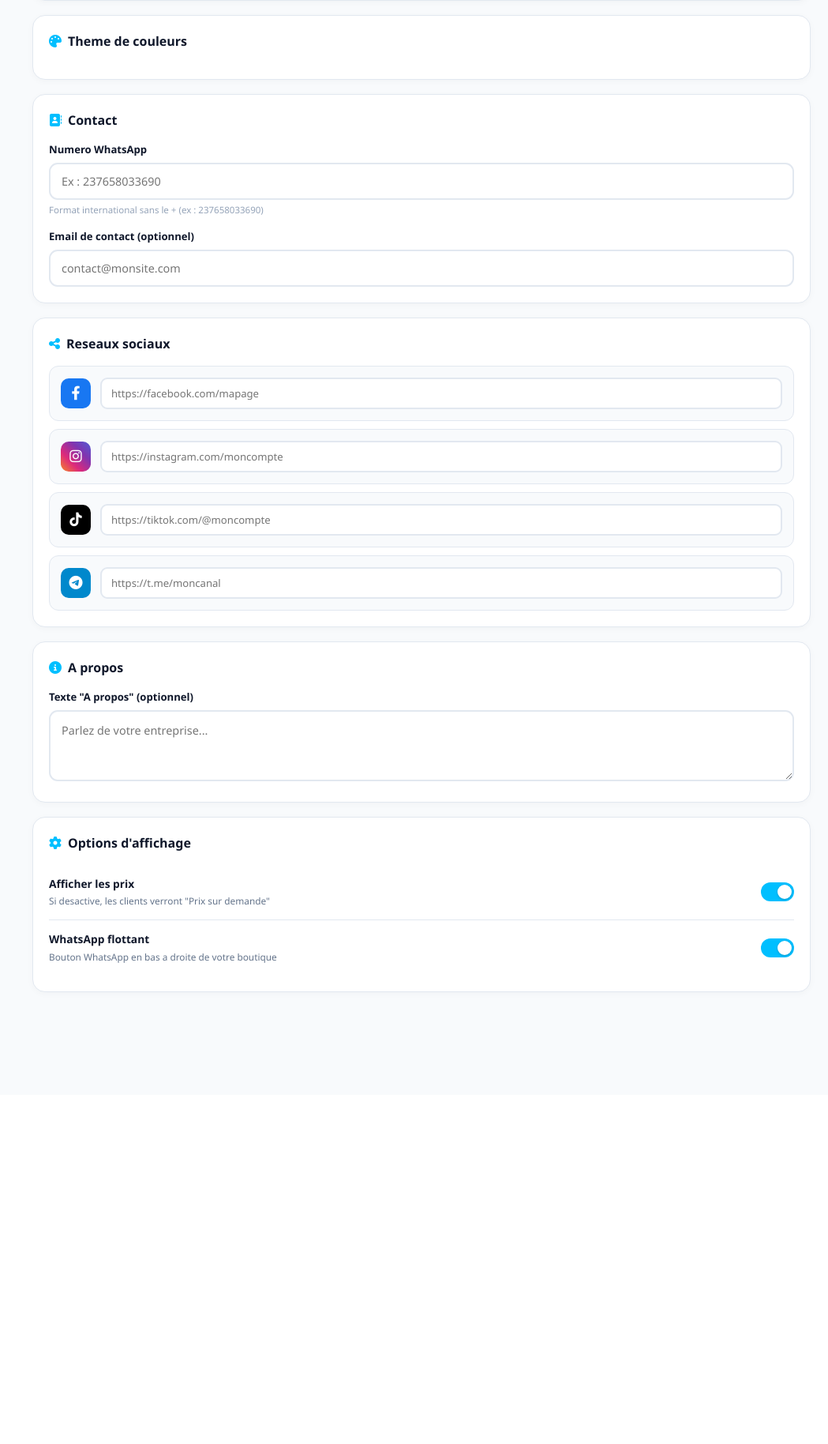
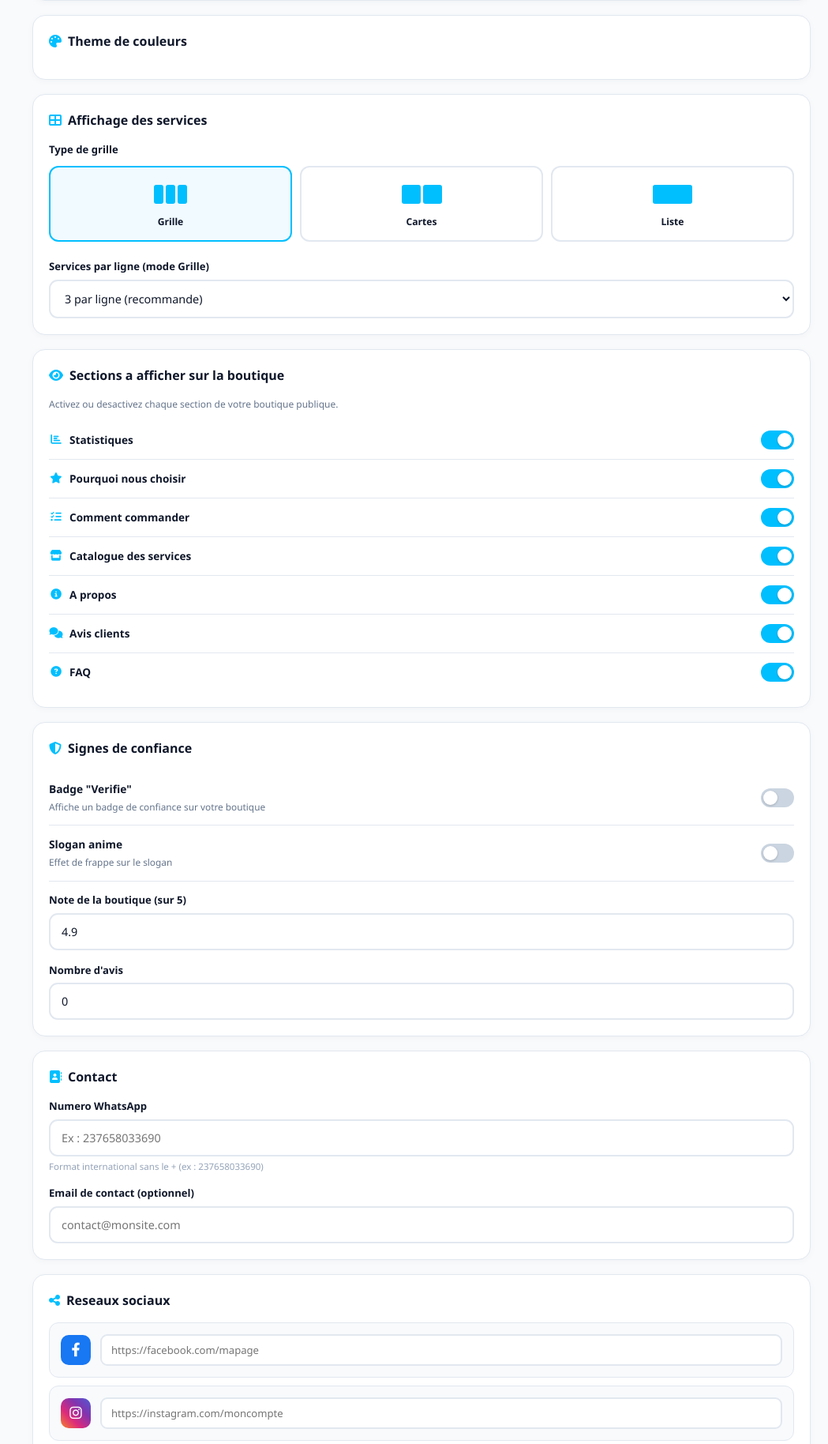
Before and after one commit to abdoula14cherif/kalilinux, a Flask app: template app/templates/dashboard/boutique.html in a window 1280 px wide. Shown: the part 936-2764 px from the top of the page at 79% size, without its empty margins (231-1280 px from the left). Before the commit the page ends 2192 px from the top, so only its background shows below. Run offline with Flask 3, Linux system fonts and the light colour scheme; the template is opened without the code that fills it, so the values that code supplies are empty.

Commit message:
Update boutique.html

```diff
--- a/app/templates/dashboard/boutique.html
+++ b/app/templates/dashboard/boutique.html
@@ -23,13 +23,13 @@
 .inp:focus,.txta:focus{border-color:#00BFFF}
 .txta{min-height:90px;resize:vertical;line-height:1.6}
 
-.themes-grid{display:grid;grid-template-columns:repeat(auto-fit,minmax(100px,1fr));gap:10px;margin-top:10px}
+.themes-grid{display:grid;grid-template-columns:repeat(auto-fit,minmax(90px,1fr));gap:10px;margin-top:10px}
 .theme-item{position:relative;cursor:pointer;border:3px solid #E2E8F0;border-radius:14px;overflow:hidden;transition:all .2s}
-.theme-item:hover{transform:translateY(-3px);border-color:#CBD5E1}
+.theme-item:hover{transform:translateY(-3px)}
 .theme-item.actif{border-color:#00BFFF;box-shadow:0 0 0 4px rgba(0,191,255,.15)}
 .theme-item input{position:absolute;opacity:0;pointer-events:none}
-.theme-preview{height:58px;display:flex;align-items:center;justify-content:center;color:#fff;font-weight:900;font-size:1.1rem}
-.theme-label{text-align:center;font-size:.76rem;font-weight:700;color:#0F172A;padding:7px 4px;background:#fff}
+.theme-preview{height:54px;display:flex;align-items:center;justify-content:center;color:#fff;font-weight:900;font-size:1.1rem}
+.theme-label{text-align:center;font-size:.74rem;font-weight:700;color:#0F172A;padding:6px 4px;background:#fff}
 
 .upload-box{border:2px dashed #CBD5E1;border-radius:12px;padding:18px;text-align:center;cursor:pointer;position:relative;overflow:hidden;transition:all .2s;background:#F8FAFC}
 .upload-box:hover{border-color:#00BFFF;background:#F0FAFF}
@@ -38,7 +38,7 @@
 .upload-box span{font-size:.78rem;color:#64748B;font-weight:600}
 .preview-img{max-width:100%;max-height:120px;border-radius:10px;margin-top:12px;object-fit:cover;border:1px solid #E2E8F0}
 .preview-banniere{max-width:100%;max-height:90px;border-radius:10px;margin-top:12px;object-fit:cover;border:1px solid #E2E8F0;width:100%}
-.btn-suppr{display:inline-flex;align-items:center;gap:5px;background:#FEE2E2;color:#991B1B;padding:6px 12px;border-radius:9px;font-size:.74rem;font-weight:700;border:none;cursor:pointer;margin-top:8px;text-decoration:none}
+.btn-suppr{display:inline-flex;align-items:center;gap:5px;background:#FEE2E2;color:#991B1B;padding:6px 12px;border-radius:9px;font-size:.74rem;font-weight:700;border:none;cursor:pointer;margin-top:8px}
 
 .reseau-item{display:flex;align-items:center;gap:12px;padding:14px;background:#F8FAFC;border:1px solid #E2E8F0;border-radius:12px;margin-bottom:10px}
 .reseau-icon{width:38px;height:38px;border-radius:10px;display:flex;align-items:center;justify-content:center;color:#fff;font-size:1.1rem;flex-shrink:0}
@@ -61,12 +61,27 @@
 input:checked + .slider{background:#00BFFF}
 input:checked + .slider:before{transform:translateX(18px)}
 
-/* BARRE DE SAUVEGARDE */
+/* CHOIX GRILLE */
+.grid-options{display:grid;grid-template-columns:repeat(3,1fr);gap:10px;margin-top:10px}
+.grid-opt{border:2px solid #E2E8F0;border-radius:12px;padding:14px 8px;text-align:center;cursor:pointer;transition:all .2s;background:#fff}
+.grid-opt:hover{border-color:#00BFFF}
+.grid-opt.actif{border-color:#00BFFF;background:#F0FAFF}
+.grid-opt input{position:absolute;opacity:0}
+.grid-opt-visu{height:40px;display:flex;gap:3px;justify-content:center;align-items:center;margin-bottom:6px}
+.grid-opt-visu div{background:#00BFFF;border-radius:3px;height:24px}
+.grid-opt-lbl{font-size:.76rem;font-weight:700;color:#0F172A}
+
+/* SECTIONS TOGGLE */
+.section-toggle{display:flex;align-items:center;justify-content:space-between;padding:12px 0;border-bottom:1px solid #E2E8F0}
+.section-toggle:last-child{border-bottom:none}
+.section-toggle-lbl{font-size:.85rem;font-weight:600;color:#0F172A;display:flex;align-items:center;gap:8px}
+.section-toggle-lbl i{color:#00BFFF;width:18px;text-align:center}
+
 .save-bar{position:fixed;bottom:0;left:250px;right:0;background:#fff;border-top:2px solid #E2E8F0;padding:14px 22px;display:flex;gap:10px;justify-content:flex-end;box-shadow:0 -4px 12px rgba(0,0,0,.06);z-index:80}
 @media(max-width:900px){.save-bar{left:0}}
 .btn-save{background:linear-gradient(135deg,#00BFFF,#0096C7);color:#fff;padding:14px 28px;border-radius:12px;border:none;font-weight:800;font-size:.92rem;cursor:pointer;box-shadow:0 4px 14px rgba(0,191,255,.3);display:inline-flex;align-items:center;gap:8px;transition:transform .2s}
-.btn-save:hover{transform:translateY(-1px);box-shadow:0 6px 18px rgba(0,191,255,.4)}
-.btn-save:active{transform:translateY(0)}
+.btn-save:hover{transform:translateY(-1px)}
+.btn-save:disabled{opacity:.6;cursor:not-allowed}
 {% endblock %}
 
 {% block dashboard_content %}
@@ -88,6 +103,7 @@ input:checked + .slider:before{transform:translateX(18px)}
 
   <form method="POST" action="{{ url_for('dashboard.boutique_enregistrer') }}" enctype="multipart/form-data" id="formBoutique">
 
+    <!-- IDENTITE -->
     <div class="card">
       <div class="card-title"><i class="fas fa-store"></i> Identite de la boutique</div>
       <div class="fg">
@@ -104,9 +120,9 @@ input:checked + .slider:before{transform:translateX(18px)}
       </div>
     </div>
 
+    <!-- APPARENCE -->
     <div class="card">
       <div class="card-title"><i class="fas fa-image"></i> Apparence</div>
-
       <div class="fg">
         <label>Logo de la boutique</label>
         <div class="upload-box">
@@ -121,7 +137,6 @@ input:checked + .slider:before{transform:translateX(18px)}
         </div>
         {% endif %}
       </div>
-
       <div class="fg" style="margin-bottom:0">
         <label>Banniere</label>
         <div class="upload-box">
@@ -138,6 +153,7 @@ input:checked + .slider:before{transform:translateX(18px)}
       </div>
     </div>
 
+    <!-- THEME -->
     <div class="card">
       <div class="card-title"><i class="fas fa-palette"></i> Theme de couleurs</div>
       <div class="themes-grid">
@@ -151,6 +167,112 @@ input:checked + .slider:before{transform:translateX(18px)}
       </div>
     </div>
 
+    <!-- ⭐ AFFICHAGE DES SERVICES (NOUVEAU) -->
+    <div class="card">
+      <div class="card-title"><i class="fas fa-th-large"></i> Affichage des services</div>
+
+      <div class="fg">
+        <label>Type de grille</label>
+        <div class="grid-options">
+          <label class="grid-opt {% if (profile.boutique_type_grille or 'grille') == 'grille' %}actif{% endif %}">
+            <input type="radio" name="boutique_type_grille" value="grille" {% if (profile.boutique_type_grille or 'grille') == 'grille' %}checked{% endif %} onchange="selectGrid(this)">
+            <div class="grid-opt-visu">
+              <div style="width:12px"></div><div style="width:12px"></div><div style="width:12px"></div>
+            </div>
+            <div class="grid-opt-lbl">Grille</div>
+          </label>
+          <label class="grid-opt {% if profile.boutique_type_grille == 'cartes' %}actif{% endif %}">
+            <input type="radio" name="boutique_type_grille" value="cartes" {% if profile.boutique_type_grille == 'cartes' %}checked{% endif %} onchange="selectGrid(this)">
+            <div class="grid-opt-visu">
+              <div style="width:24px"></div><div style="width:24px"></div>
+            </div>
+            <div class="grid-opt-lbl">Cartes</div>
+          </label>
+          <label class="grid-opt {% if profile.boutique_type_grille == 'liste' %}actif{% endif %}">
+            <input type="radio" name="boutique_type_grille" value="liste" {% if profile.boutique_type_grille == 'liste' %}checked{% endif %} onchange="selectGrid(this)">
+            <div class="grid-opt-visu">
+              <div style="width:50px"></div>
+            </div>
+            <div class="grid-opt-lbl">Liste</div>
+          </label>
+        </div>
+      </div>
+
+      <div class="fg" style="margin-bottom:0">
+        <label>Services par ligne (mode Grille)</label>
+        <select class="inp" name="boutique_services_par_ligne">
+          <option value="2" {% if profile.boutique_services_par_ligne == 2 %}selected{% endif %}>2 par ligne</option>
+          <option value="3" {% if (profile.boutique_services_par_ligne or 3) == 3 %}selected{% endif %}>3 par ligne (recommande)</option>
+          <option value="4" {% if profile.boutique_services_par_ligne == 4 %}selected{% endif %}>4 par ligne</option>
+        </select>
+      </div>
+    </div>
+
+    <!-- ⭐ SECTIONS A AFFICHER (NOUVEAU) -->
+    <div class="card">
+      <div class="card-title"><i class="fas fa-eye"></i> Sections a afficher sur la boutique</div>
+      <div class="hint" style="margin-bottom:12px;font-size:.75rem;color:#64748B">Activez ou desactivez chaque section de votre boutique publique.</div>
+
+      {% set sections = profile.boutique_sections_affichees or {} %}
+      {% set secs = [
+        ('stats', 'Statistiques', 'fas fa-chart-bar'),
+        ('avantages', 'Pourquoi nous choisir', 'fas fa-star'),
+        ('comment', 'Comment commander', 'fas fa-list-check'),
+        ('services', 'Catalogue des services', 'fas fa-store'),
+        ('apropos', 'A propos', 'fas fa-info-circle'),
+        ('avis', 'Avis clients', 'fas fa-comments'),
+        ('faq', 'FAQ', 'fas fa-question-circle')
+      ] %}
+
+      {% for key, label, ico in secs %}
+      <div class="section-toggle">
+        <div class="section-toggle-lbl"><i class="{{ ico }}"></i> {{ label }}</div>
+        <label class="switch">
+          <input type="checkbox" name="section_{{ key }}" {% if sections.get(key, True) %}checked{% endif %}>
+          <span class="slider"></span>
+        </label>
+      </div>
+      {% endfor %}
+    </div>
+
+    <!-- ⭐ CONFIANCE (NOUVEAU) -->
+    <div class="card">
+      <div class="card-title"><i class="fas fa-shield-halved"></i> Signes de confiance</div>
+
+      <div class="toggle-row">
+        <div>
+          <div class="toggle-lbl">Badge "Verifie"</div>
+          <div class="toggle-desc">Affiche un badge de confiance sur votre boutique</div>
+        </div>
+        <label class="switch">
+          <input type="checkbox" name="boutique_badge_verifie" {% if profile.boutique_badge_verifie %}checked{% endif %}>
+          <span class="slider"></span>
+        </label>
+      </div>
+
+      <div class="toggle-row">
+        <div>
+          <div class="toggle-lbl">Slogan anime</div>
+          <div class="toggle-desc">Effet de frappe sur le slogan</div>
+        </div>
+        <label class="switch">
+          <input type="checkbox" name="boutique_slogan_anime" {% if profile.boutique_slogan_anime %}checked{% endif %}>
+          <span class="slider"></span>
+        </label>
+      </div>
+
+      <div class="fg" style="margin-top:14px">
+        <label>Note de la boutique (sur 5)</label>
+        <input class="inp" type="number" name="boutique_note" step="0.1" min="0" max="5" value="{{ profile.boutique_note or 4.9 }}" placeholder="4.9">
+      </div>
+
+      <div class="fg" style="margin-bottom:0">
+        <label>Nombre d'avis</label>
+        <input class="inp" type="number" name="boutique_nb_avis" min="0" value="{{ profile.boutique_nb_avis or 0 }}" placeholder="0">
+      </div>
+    </div>
+
+    <!-- CONTACT -->
     <div class="card">
       <div class="card-title"><i class="fas fa-address-book"></i> Contact</div>
       <div class="fg">
@@ -164,38 +286,28 @@ input:checked + .slider:before{transform:translateX(18px)}
       </div>
     </div>
 
+    <!-- RESEAUX -->
     <div class="card">
       <div class="card-title"><i class="fas fa-share-alt"></i> Reseaux sociaux</div>
-
       <div class="reseau-item">
         <div class="reseau-icon reseau-fb"><i class="fab fa-facebook-f"></i></div>
-        <div class="reseau-content">
-          <input class="reseau-input" type="url" name="boutique_facebook" value="{{ profile.boutique_facebook or '' }}" placeholder="https://facebook.com/mapage">
-        </div>
+        <div class="reseau-content"><input class="reseau-input" type="url" name="boutique_facebook" value="{{ profile.boutique_facebook or '' }}" placeholder="https://facebook.com/mapage"></div>
       </div>
-
       <div class="reseau-item">
         <div class="reseau-icon reseau-ig"><i class="fab fa-instagram"></i></div>
-        <div class="reseau-content">
-          <input class="reseau-input" type="url" name="boutique_instagram" value="{{ profile.boutique_instagram or '' }}" placeholder="https://instagram.com/moncompte">
-        </div>
+        <div class="reseau-content"><input class="reseau-input" type="url" name="boutique_instagram" value="{{ profile.boutique_instagram or '' }}" placeholder="https://instagram.com/moncompte"></div>
       </div>
-
       <div class="reseau-item">
         <div class="reseau-icon reseau-tt"><i class="fab fa-tiktok"></i></div>
-        <div class="reseau-content">
-          <input class="reseau-input" type="url" name="boutique_tiktok" value="{{ profile.boutique_tiktok or '' }}" placeholder="https://tiktok.com/@moncompte">
-        </div>
+        <div class="reseau-content"><input class="reseau-input" type="url" name="boutique_tiktok" value="{{ profile.boutique_tiktok or '' }}" placeholder="https://tiktok.com/@moncompte"></div>
       </div>
-
       <div class="reseau-item" style="margin-bottom:0">
         <div class="reseau-icon reseau-tg"><i class="fab fa-telegram"></i></div>
-        <div class="reseau-content">
-          <input class="reseau-input" type="url" name="boutique_telegram" value="{{ profile.boutique_telegram or '' }}" placeholder="https://t.me/moncanal">
-        </div>
+        <div class="reseau-content"><input class="reseau-input" type="url" name="boutique_telegram" value="{{ profile.boutique_telegram or '' }}" placeholder="https://t.me/moncanal"></div>
       </div>
     </div>
 
+    <!-- A PROPOS -->
     <div class="card">
       <div class="card-title"><i class="fas fa-info-circle"></i> A propos</div>
       <div class="fg" style="margin-bottom:0">
@@ -204,6 +316,7 @@ input:checked + .slider:before{transform:translateX(18px)}
       </div>
     </div>
 
+    <!-- OPTIONS -->
     <div class="card">
       <div class="card-title"><i class="fas fa-cog"></i> Options d'affichage</div>
       <div class="toggle-row">
@@ -228,7 +341,6 @@ input:checked + .slider:before{transform:translateX(18px)}
       </div>
     </div>
 
-    <!-- BARRE DE SAUVEGARDE FIXE -->
     <div class="save-bar">
       <button type="submit" class="btn-save" id="btnSave">
         <i class="fas fa-save"></i> Enregistrer les modifications
@@ -237,7 +349,6 @@ input:checked + .slider:before{transform:translateX(18px)}
 
   </form>
 
-  <!-- FORM SEPARE POUR SUPPRESSION IMAGE (hors du form principal) -->
   <form method="POST" action="{{ url_for('dashboard.boutique_supprimer_image') }}" id="formSupprImage" style="display:none">
     <input type="hidden" name="type" id="supprType">
   </form>
@@ -249,19 +360,19 @@ function selectTheme(el){
   document.querySelectorAll('.theme-item').forEach(t => t.classList.remove('actif'));
   el.closest('.theme-item').classList.add('actif');
 }
-
+function selectGrid(el){
+  document.querySelectorAll('.grid-opt').forEach(t => t.classList.remove('actif'));
+  el.closest('.grid-opt').classList.add('actif');
+}
 function supprimerImage(type){
   if(!confirm('Supprimer cette image ?')) return;
   document.getElementById('supprType').value = type;
   document.getElementById('formSupprImage').submit();
 }
-
-// Feedback visuel lors du submit
 document.getElementById('formBoutique').addEventListener('submit', function(e){
   var btn = document.getElementById('btnSave');
   btn.innerHTML = '<i class="fas fa-spinner fa-spin"></i> Enregistrement...';
   btn.disabled = true;
-  // Le formulaire va se soumettre naturellement
 });
 </script>
 {% endblock %}
```
